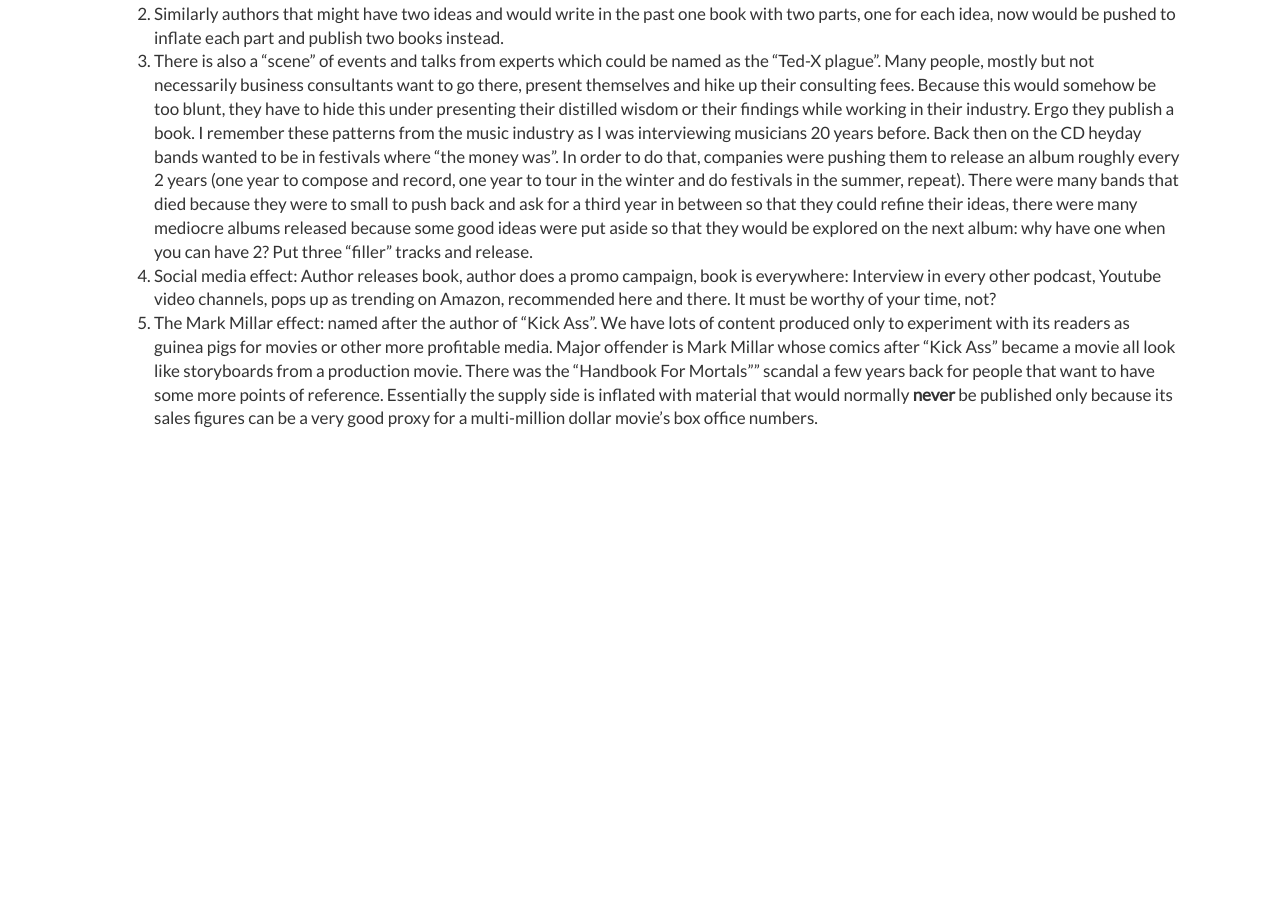
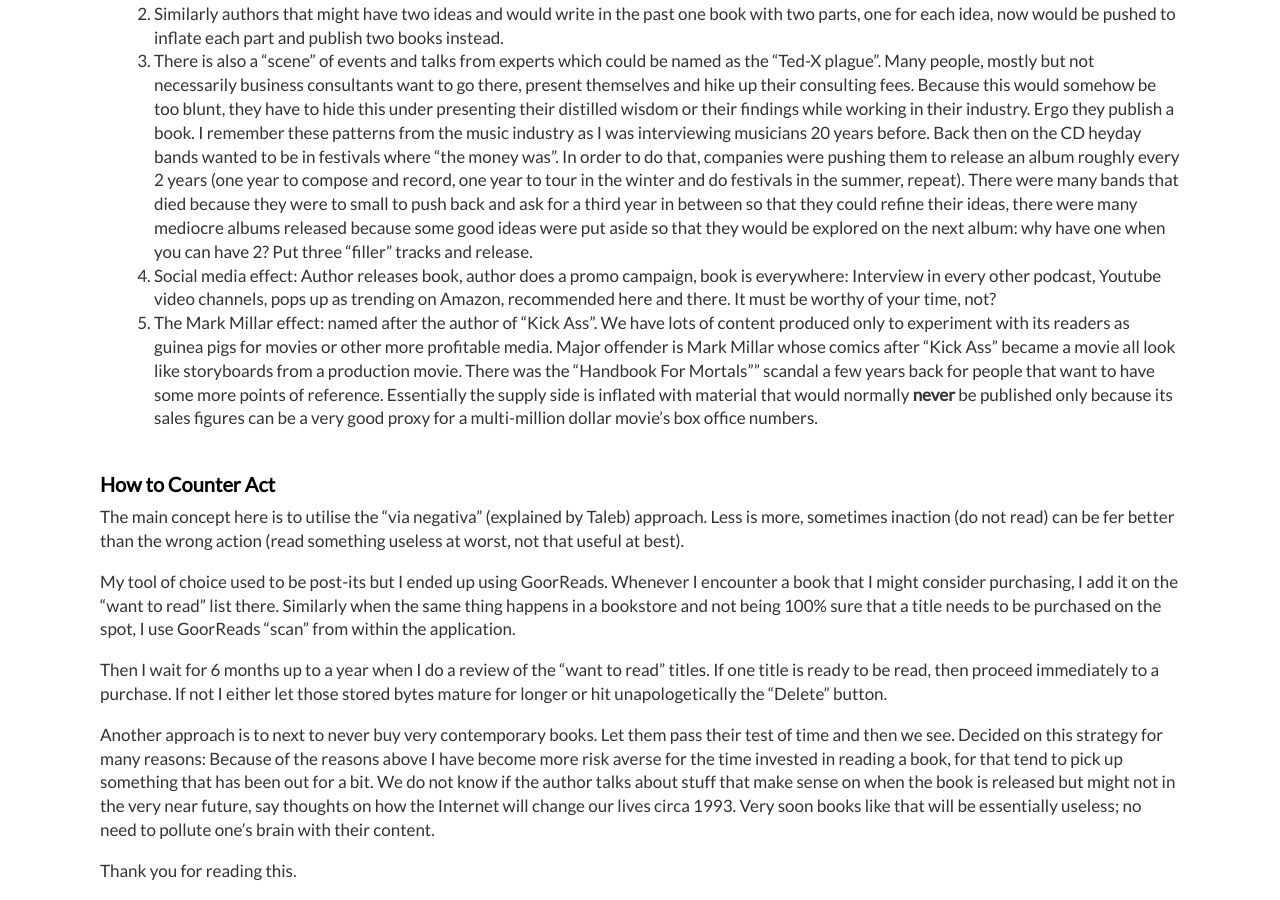
Before and after one commit to dimitrismistriotis/dimitrismistriotis.github.io, a Jekyll site: the page built from _posts/2019-03-02-reading_hacks_1_point_5.md, in a window 1280 px wide and 900 px high, scrolled down 1109 px. Built offline with Jekyll 4.4.1, drawn with Linux system fonts in a browser that asks for light colours; before the commit the page ends 1556 px from its top, so only the background shows below that.

Commit message:
Counter.

```diff
--- a/_posts/2019-03-02-reading_hacks_1_point_5.md
+++ b/_posts/2019-03-02-reading_hacks_1_point_5.md
@@ -101,3 +101,32 @@ back for people that want to have some more points of reference. Essentially
 the supply side is inflated with material that would normally **never** be
 published only because its sales figures can be a very good proxy for a
 multi-million dollar movie's box office numbers.
+
+## How to Counter Act
+
+The main concept here is to utilise the "via negativa" (explained by Taleb)
+approach. Less is more, sometimes inaction (do not read) can be fer better than
+the wrong action (read something useless at worst, not that useful at best).
+
+My tool of choice used to be post-its but I ended up using GoorReads. Whenever
+I encounter a book that I might consider purchasing, I add it on the "want to
+read" list there. Similarly when the same thing happens in a bookstore and not
+being 100% sure that a title needs to be purchased on the spot, I use GoorReads
+"scan" from within the application.
+
+Then I wait for 6 months up to a year when I do a review of the "want to read"
+titles. If one title is ready to be read, then proceed immediately to a
+purchase. If not I either let those stored bytes mature for longer or hit
+unapologetically the "Delete" button.
+
+Another approach is to next to never buy very contemporary books. Let them
+pass their test of time and then we see. Decided on this strategy for many
+reasons: Because of the reasons above I have become more risk averse for the
+time invested in reading a book, for that tend to pick up something that has
+been out for a bit. We do not know if the author talks about stuff that make
+sense on when the book is released but might not in the very near future, say
+thoughts on how the Internet will change our lives circa 1993. Very soon books
+like that will be essentially useless; no need to pollute one's brain with
+their content.
+
+Thank you for reading this.
```
